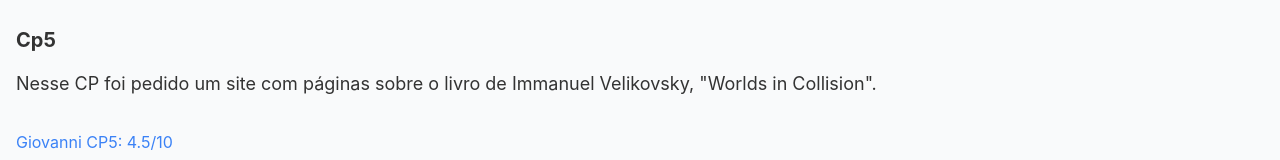
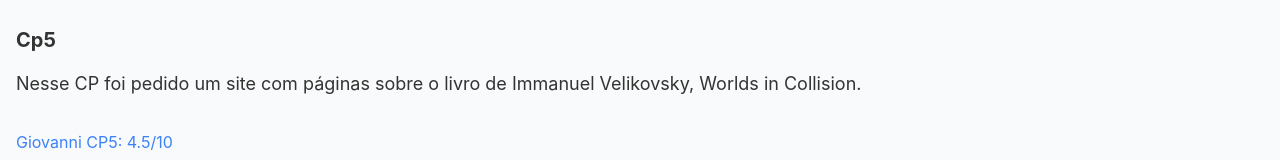
Before and after one commit to GiovanniSouzaL/cp6front-end, a Next.js app in the folder cp6front/: page /checkpoints in a window 1280 px wide. Shown: the part 1248-1408 px from the top of the page. Built offline with nearby package versions, Linux system fonts and the light colour scheme.

Commit message:
tirando as aspas

```diff
--- a/cp6front/src/app/checkpoints/page.tsx
+++ b/cp6front/src/app/checkpoints/page.tsx
@@ -34,7 +34,7 @@
 
 
       <p className="text-xl font-bold mt-6 mb-4">Cp5</p>
-      <p>Nesse CP foi pedido um site com páginas sobre o livro de Immanuel Velikovsky, "Worlds in Collision".</p>
+      <p>Nesse CP foi pedido um site com páginas sobre o livro de Immanuel Velikovsky, Worlds in Collision.</p>
       <a href="https://github.com/GiovanniSouzaL/cp5_front" target="_blank" rel="noopener noreferrer" className="inline-block mt-4 text-blue-500 no-underline hover:text-blue-700 transition duration-200">Giovanni CP5: 4.5/10</a><br/>
       <a href="https://github.com/GiovanniSouzaL/cp5_front" target="_blank" rel="noopener noreferrer" className="inline-block mt-4 text-blue-500 no-underline hover:text-blue-700 transition duration-200">Victor CP5: 5/10</a><br/>
       <a href="https://github.com/felipesora/cp5" target="_blank" rel="noopener noreferrer" className="inline-block mt-4 text-blue-500 no-underline hover:text-blue-700 transition duration-200">Vitor e Pedro: 6.5/10</a>
```
